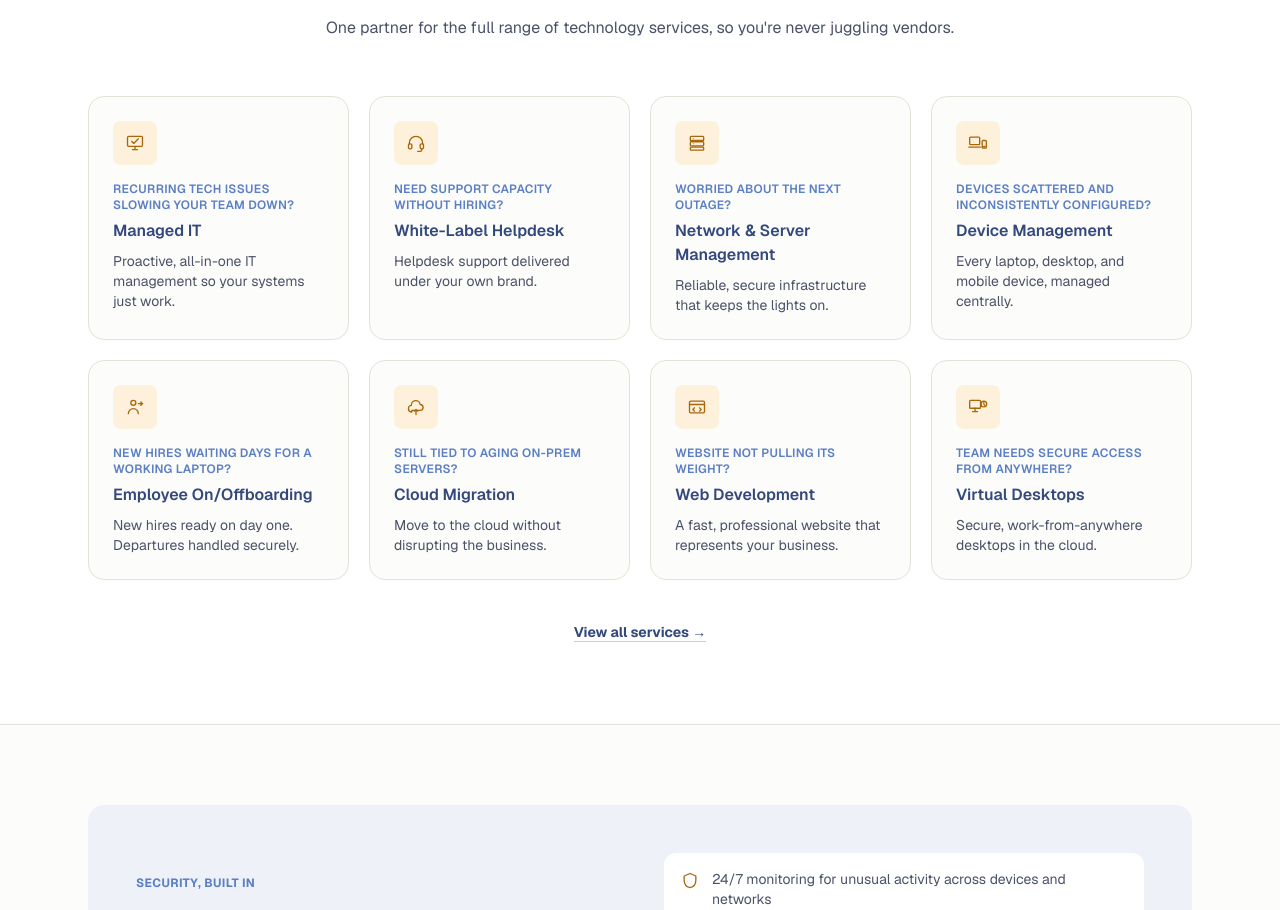
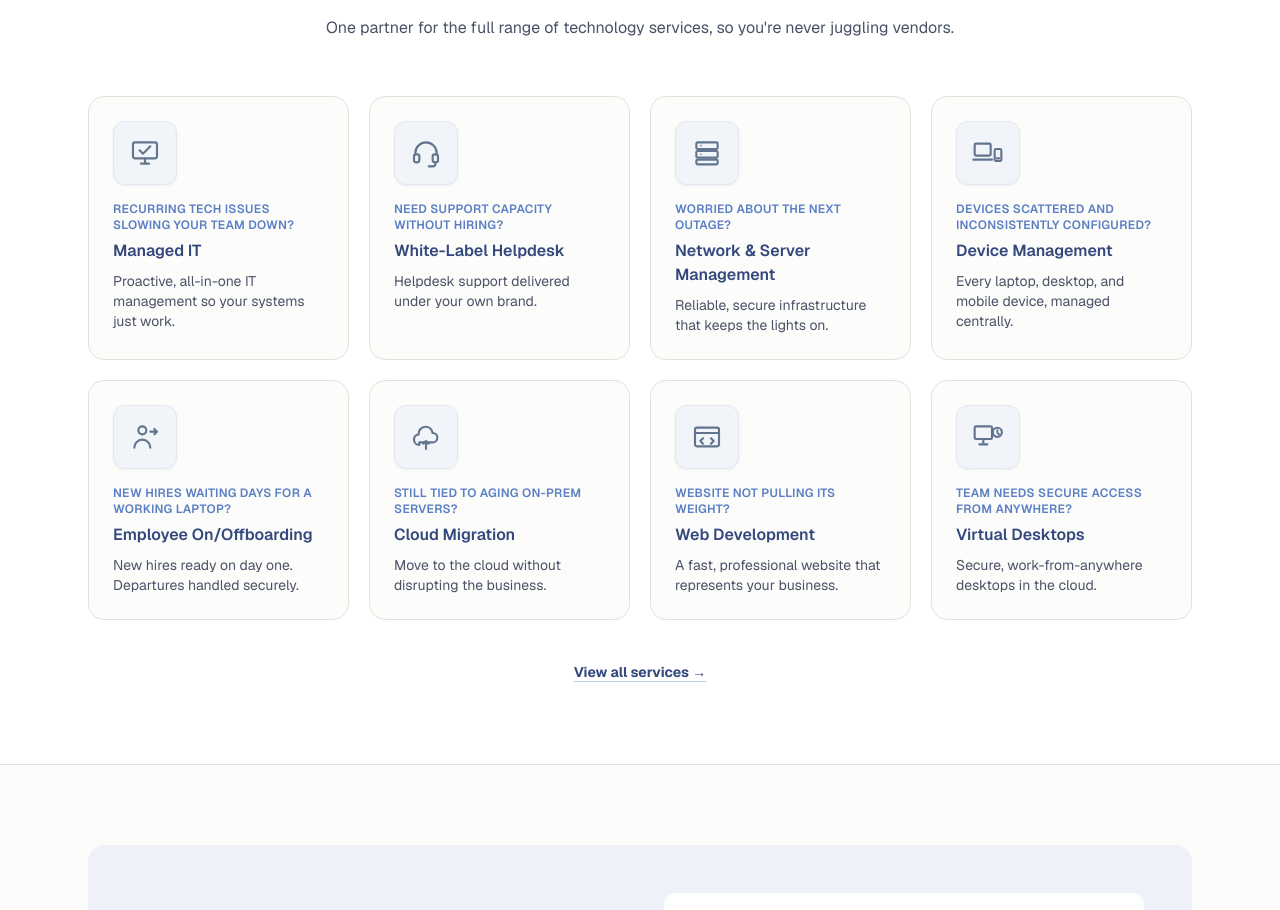
Before and after one commit to mspworxshehryar-svg/msporbit, a Next.js app: page / in a window 1280 px wide. Shown: the part 1500-2410 px from the top of the page. Built offline with nearby package versions, Linux system fonts and the light colour scheme.

Commit message:
Enlarge service icons and switch to gray-with-gold-hover styling

```diff
--- a/src/app/page.tsx
+++ b/src/app/page.tsx
@@ -294,8 +294,8 @@ export default function Home() {
                 href={`/services#${service.slug}`}
                 className="group rounded-2xl border border-line bg-paper p-6 transition-colors hover:border-gold/50"
               >
-                <span className="inline-flex h-11 w-11 items-center justify-center rounded-lg bg-gold-tint text-gold-deep">
-                  <span className="h-5 w-5">{serviceIcons[service.slug]}</span>
+                <span className="inline-flex h-16 w-16 items-center justify-center rounded-xl border border-slate-200 bg-slate-100 text-slate-500 shadow-sm shadow-slate-400/10 transition-colors group-hover:border-gold/50 group-hover:bg-gold-tint group-hover:text-gold-deep">
+                  <span className="h-8 w-8">{serviceIcons[service.slug]}</span>
                 </span>
                 <p className="mt-4 text-xs font-semibold uppercase tracking-wide text-brand-blue">
                   {servicePitches[service.slug]}
```
